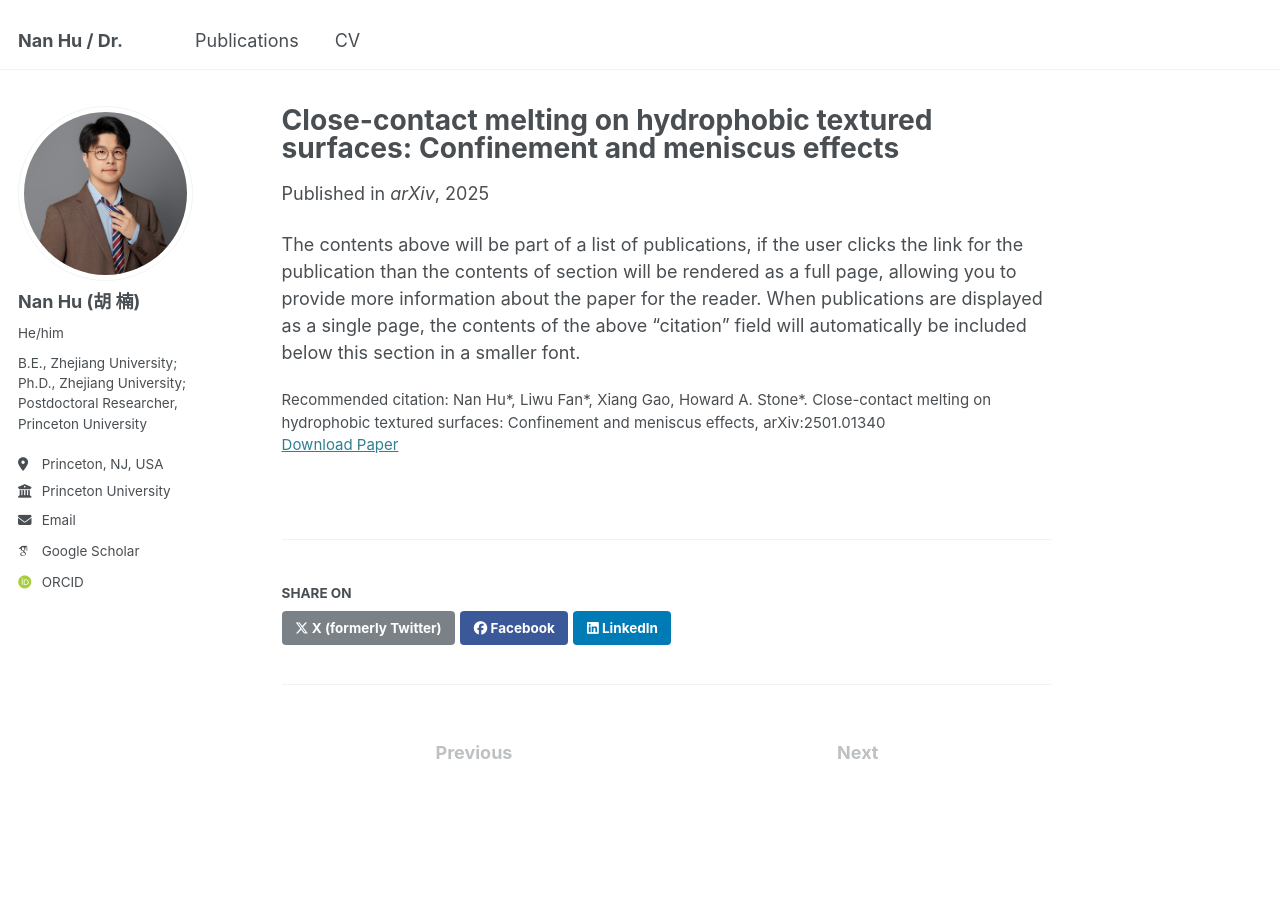
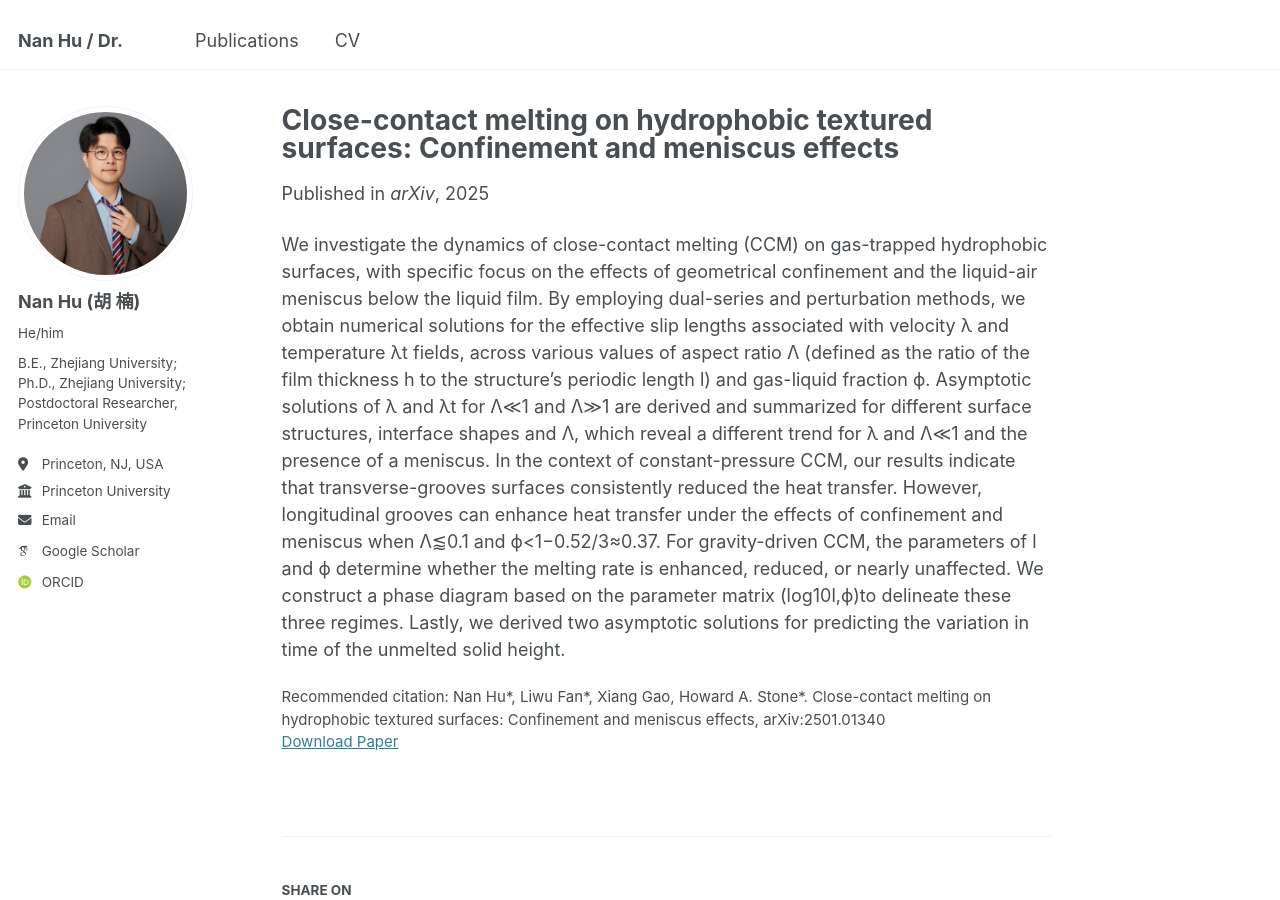
Before and after one commit to princetonNanHu/Nan, a Jekyll site: the page built from _publications/2025-01-02-Close-contact melting on hydrophobic textured surfaces: Confinement and meniscus effects.md, in a window 1280 px wide and 900 px high. Built offline with Jekyll 4.4.1, drawn with Linux system fonts in a browser that asks for light colours; some web fonts are replaced.

Commit message:
Update 2025-01-02-Close-contact melting on hydrophobic textured surfaces: Confinement and meniscus effects.md

```diff
--- a/_publications/2025-01-02-Close-contact melting on hydrophobic textured surfaces: Confinement and meniscus effects.md
+++ b/_publications/2025-01-02-Close-contact melting on hydrophobic textured surfaces: Confinement and meniscus effects.md
@@ -9,4 +9,4 @@ paperurl: 'https://arxiv.org/abs/2501.01340'
 citation: 'Nan Hu*, Liwu Fan*, Xiang Gao, Howard A. Stone*. Close-contact melting on hydrophobic textured surfaces: Confinement and meniscus effects, arXiv:2501.01340'
 ---
 
-The contents above will be part of a list of publications, if the user clicks the link for the publication than the contents of section will be rendered as a full page, allowing you to provide more information about the paper for the reader. When publications are displayed as a single page, the contents of the above "citation" field will automatically be included below this section in a smaller font.
+We investigate the dynamics of close-contact melting (CCM) on gas-trapped hydrophobic surfaces, with specific focus on the effects of geometrical confinement and the liquid-air meniscus below the liquid film. By employing dual-series and perturbation methods, we obtain numerical solutions for the effective slip lengths associated with velocity λ and temperature λt fields, across various values of aspect ratio Λ (defined as the ratio of the film thickness h to the structure's periodic length l) and gas-liquid fraction ϕ. Asymptotic solutions of λ and λt for Λ≪1 and Λ≫1 are derived and summarized for different surface structures, interface shapes and Λ, which reveal a different trend for λ and Λ≪1 and the presence of a meniscus. In the context of constant-pressure CCM, our results indicate that transverse-grooves surfaces consistently reduced the heat transfer. However, longitudinal grooves can enhance heat transfer under the effects of confinement and meniscus when Λ⪅0.1 and ϕ<1−0.52/3≈0.37. For gravity-driven CCM, the parameters of l and ϕ determine whether the melting rate is enhanced, reduced, or nearly unaffected. We construct a phase diagram based on the parameter matrix (log10l,ϕ)to delineate these three regimes. Lastly, we derived two asymptotic solutions for predicting the variation in time of the unmelted solid height.
```
